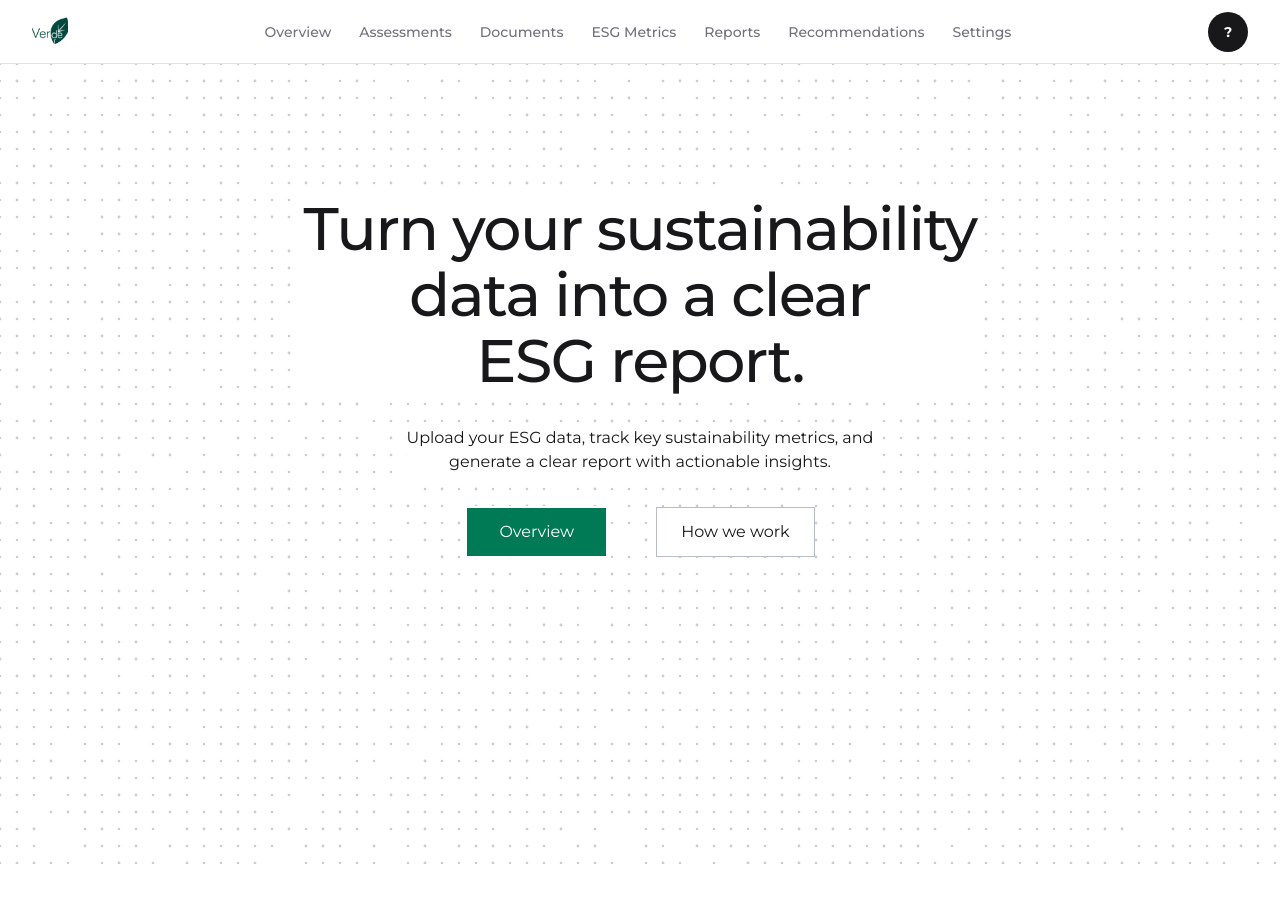
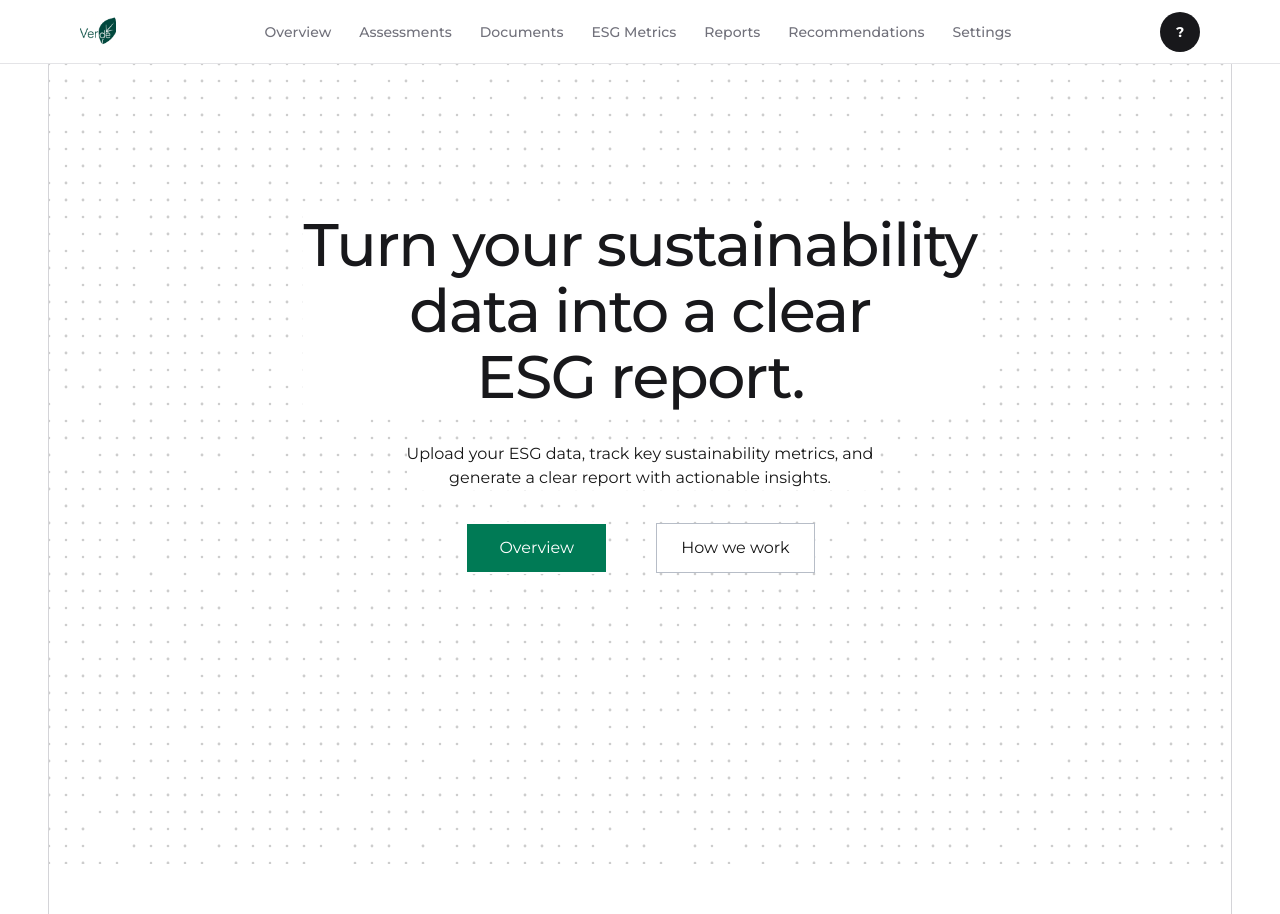
Before and after one commit to Alorik/verde, a Next.js app: page /dashboard in a window 1280 px wide. Before the commit the page ends 864 px from the top, so only its background shows below. Built offline with nearby package versions, Linux system fonts and the light colour scheme; no server answers.

Commit message:
fix: Hero and navbar

```diff
--- a/app/(dashboard)/dashboard/page.tsx
+++ b/app/(dashboard)/dashboard/page.tsx
@@ -3,12 +3,13 @@ import BubblePage from "../../../components/buble/bublePage";
 
 export default function Dashboard() {
   return (
-    <div className="relative min-h-screen overflow-hidden">
-      {/* Background */}
-      <BubblePage />
-
-      {/* Hero content */}
-      <HeroSection />
+    <div className=" overflow-hidden px-12 ">
+      <div className="border-x border-zinc-300 h-[850px] ">
+        {/* Background */}
+        <BubblePage />
+        {/* Hero content */}
+        <HeroSection />
+      </div>
     </div>
   );
 }
--- a/components/buble/bublePage.tsx
+++ b/components/buble/bublePage.tsx
@@ -486,9 +486,6 @@ export default function BubblePage() {
   return (
     <main className="relative min-h-screen overflow-hidden bg-white">
       <canvas ref={canvasRef} className="absolute inset-0 h-full w-full" />
-
-      <div className="relative z-10">
-      </div>
     </main>
   );
 }
--- a/components/dashboard/Hero.tsx
+++ b/components/dashboard/Hero.tsx
@@ -1,7 +1,7 @@
 
 export default function HeroSection() {
   return (
-    <div className="pointer-events-none absolute inset-x-0 top-0 z-10 flex justify-center pt-28">
+    <div className="pointer-events-none absolute inset-x-0 top-20 z-10 flex justify-center pt-28">
       <div className="max-w-4xl px-6 text-center">
         <h1 className="pointer-events-auto inline-block mt-5 text-2xl tracking-tight text-zinc-900 md:text-6xl font-medium leading-[1.1] bg-white">
           Turn your sustainability <br /> data into a clear <br /> ESG report.
--- a/components/layout/Navbar.tsx
+++ b/components/layout/Navbar.tsx
@@ -39,7 +39,7 @@ export default function Navbar() {
 
   return (
     <header className="sticky top-0 z-50 h-16 border-b border-zinc-200 bg-white">
-      <div className="mx-auto flex h-full max-w-full items-center justify-between px-8">
+      <div className="mx-auto flex h-full max-w-full items-center justify-between px-20">
         {/* Left */}
         <Link href="/" className="flex flex-none items-center">
           <Image
```
